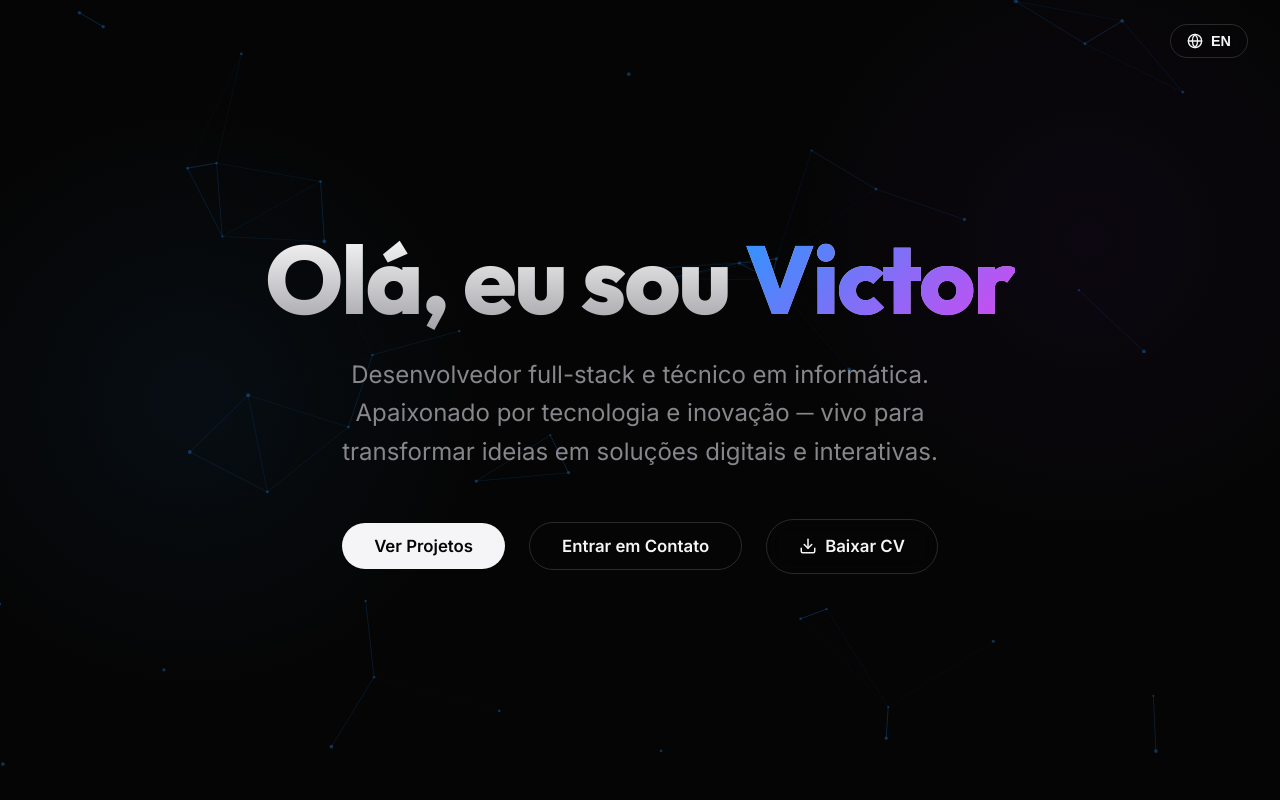
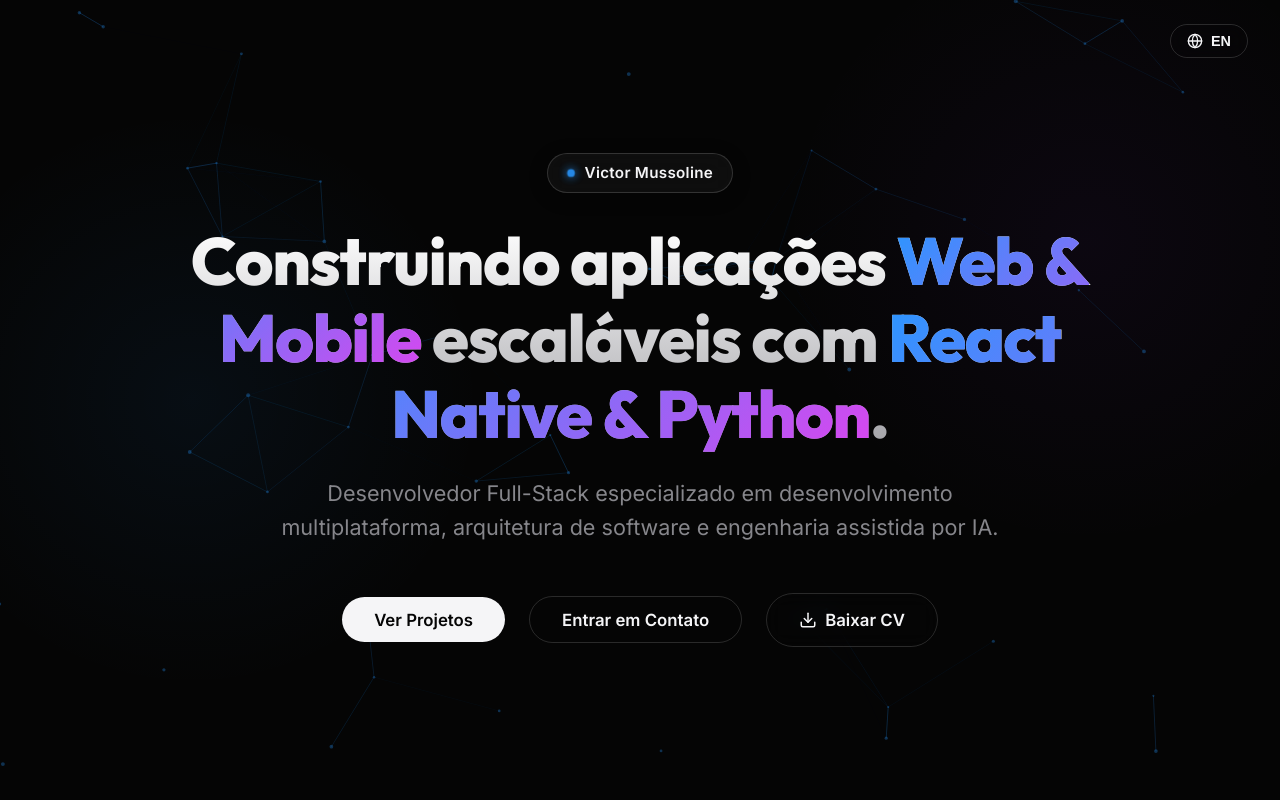
Before and after one commit to VictorMussoline/Portfolio-Dev, a React (Vite) app: page / in a window 1280 px wide. Shown: the top 800 px of the page. Built offline with nearby package versions, Linux system fonts and the light colour scheme; no server answers.

Commit message:
feat: redesign hero section with new animated badge and updated copy in English and Portuguese

```diff
--- a/src/App.css
+++ b/src/App.css
@@ -97,13 +97,45 @@ section {
   text-align: center;
   z-index: 2;
   padding: 0 2rem;
-  max-width: 900px;
+  max-width: 1000px;
+}
+
+.hero-badge {
+  display: inline-flex;
+  align-items: center;
+  gap: 0.6rem;
+  padding: 0.45rem 1.2rem;
+  border-radius: 999px;
+  background: rgba(255, 255, 255, 0.04);
+  border: 1px solid var(--border-light);
+  font-size: 0.95rem;
+  font-weight: 600;
+  letter-spacing: 0.02em;
+  color: var(--text-main);
+  margin-bottom: 1.8rem;
+  backdrop-filter: blur(12px);
+  -webkit-backdrop-filter: blur(12px);
+  box-shadow: 0 4px 20px rgba(0, 0, 0, 0.2);
+}
+
+.badge-dot {
+  width: 8px;
+  height: 8px;
+  border-radius: 50%;
+  background: #2997ff;
+  box-shadow: 0 0 10px #2997ff;
+  animation: pulse-dot 2s infinite ease-in-out;
+}
+
+@keyframes pulse-dot {
+  0%, 100% { opacity: 1; transform: scale(1); }
+  50% { opacity: 0.5; transform: scale(0.85); }
 }
 
 .hero-title {
-  font-size: clamp(3rem, 8vw, 6rem);
+  font-size: clamp(2.4rem, 5.2vw, 4.2rem);
   font-weight: 800;
-  line-height: 1.1;
+  line-height: 1.15;
   margin-bottom: 1.5rem;
   background: linear-gradient(180deg, #fff 0%, #a1a1a6 100%);
   -webkit-background-clip: text;
@@ -119,11 +151,12 @@ section {
 }
 
 .hero-subtitle {
-  font-size: clamp(1.1rem, 2vw, 1.5rem);
+  font-size: clamp(1.05rem, 1.8vw, 1.35rem);
   color: var(--text-muted);
   font-weight: 400;
-  max-width: 600px;
+  max-width: 780px;
   margin: 0 auto 3rem auto;
+  line-height: 1.6;
 }
 
 /* BOTÕES ESTILO APPLE */
--- a/src/App.tsx
+++ b/src/App.tsx
@@ -51,13 +51,25 @@ export default function Portfolio() {
       {/* HERO SECTION COM PARALLAX */}
       <section className="hero-wrapper">
         <motion.div className="hero-content" style={{ y: y1 }}>
+          <motion.div
+            className="hero-badge"
+            initial={{ opacity: 0, y: 20 }}
+            animate={{ opacity: 1, y: 0 }}
+            transition={{ duration: 0.6, ease: [0.16, 1, 0.3, 1] }}
+          >
+            <span className="badge-dot"></span> {t.hero.badge}
+          </motion.div>
           <motion.h1
             className="hero-title"
             initial={{ opacity: 0, y: 30 }}
             animate={{ opacity: 1, y: 0 }}
             transition={{ duration: 0.8, delay: 0.2, ease: [0.16, 1, 0.3, 1] }}
           >
-            {t.hero.greeting} <span className="highlight">Victor</span>
+            {t.hero.titleStart}
+            <span className="highlight">{t.hero.titleHighlight1}</span>
+            {t.hero.titleMid}
+            <span className="highlight">{t.hero.titleHighlight2}</span>
+            {t.hero.titleEnd}
           </motion.h1>
           <motion.p
             className="hero-subtitle"
--- a/src/i18n/en.ts
+++ b/src/i18n/en.ts
@@ -1,7 +1,12 @@
 export const en = {
   hero: {
-    greeting: "Hi, I'm",
-    subtitle: "Full-stack developer and computer technician. Passionate about technology and innovation ─ I live to transform ideas into digital and interactive solutions.",
+    badge: "Victor Mussoline",
+    titleStart: "Building scalable ",
+    titleHighlight1: "Web & Mobile",
+    titleMid: " applications with ",
+    titleHighlight2: "React Native & Python",
+    titleEnd: ".",
+    subtitle: "Full-Stack Developer specialized in cross-platform development, software architecture and AI-assisted engineering.",
     btnProjects: "View Projects",
     btnContact: "Get in Touch",
     btnCV: "Download CV",
--- a/src/i18n/pt.ts
+++ b/src/i18n/pt.ts
@@ -1,7 +1,12 @@
 export const pt = {
   hero: {
-    greeting: "Olá, eu sou",
-    subtitle: "Desenvolvedor full-stack e técnico em informática. Apaixonado por tecnologia e inovação ─ vivo para transformar ideias em soluções digitais e interativas.",
+    badge: "Victor Mussoline",
+    titleStart: "Construindo aplicações ",
+    titleHighlight1: "Web & Mobile",
+    titleMid: " escaláveis com ",
+    titleHighlight2: "React Native & Python",
+    titleEnd: ".",
+    subtitle: "Desenvolvedor Full-Stack especializado em desenvolvimento multiplataforma, arquitetura de software e engenharia assistida por IA.",
     btnProjects: "Ver Projetos",
     btnContact: "Entrar em Contato",
     btnCV: "Baixar CV",
```
Also changed, not shown: 1 other file (tests, documents, lock files or other folders).
